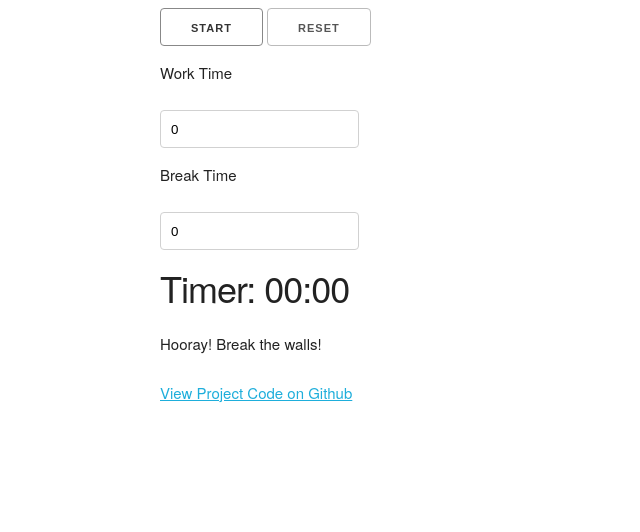
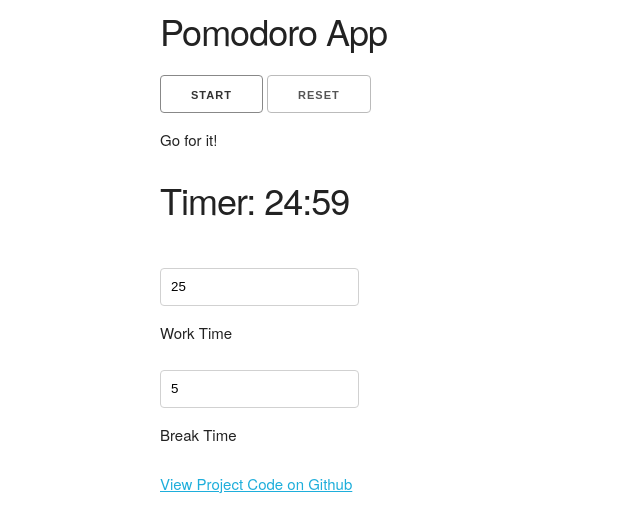
Before and after one commit to LiviuLvu/free-code-camp, a plain HTML site: page advanced-frontend-projects/pomodoro-timer/index.html in a window 1280 px wide. Both pictures are taken after a click on the button "Start". Shown: the whole page, without its empty margins (0-640 px from the left). Drawn offline with nearby package versions, Linux system fonts and the light colour scheme.

Commit message:
added start and reset functionality, with related messages

```diff
--- a/advanced-frontend-projects/pomodoro-timer/index.html
+++ b/advanced-frontend-projects/pomodoro-timer/index.html
@@ -10,18 +10,19 @@
 
 <body>
   <div class="container">
+    <h3>Pomodoro App</h3>
+    <!-- give instructions to work or break -->
 
     <input type="button" value="Start">
     <input type="button" value="Reset">
+    <p class="message">Set timers and press start</p>
+    <h3>Timer: <span class="time">00:00</span></h3>
     <br>
+    <input type="number" value="25" class="work-val">
     <p>Work Time</p>
-    <input type="number" value="0" class="work-val">
+    <input type="number" value="5" class="break-val">
     <p>Break Time</p>
-    <input type="number" value="0" class="break-val">
 
-    <h3>Timer: <span class="time">00:00</span></h3>
-    <!-- give instructions to work or break -->
-    <p class="message">...</p>
 
     <p>
       <a href="https://github.com/LiviuLvu/free-code-camp/tree/gh-pages/advanced-frontend-projects/pomodoro-timer">View Project Code on Github</a>
--- a/advanced-frontend-projects/pomodoro-timer/main.js
+++ b/advanced-frontend-projects/pomodoro-timer/main.js
@@ -1,43 +1,62 @@
-// possible solution
 
-function startTimer(duration, display) {
-  var timer = duration, minutes, seconds;
+function TimerModule(timer) {
+  var isOn = false;
+  var interval;
 
-  var cocos = setInterval(function() {
-    minutes = parseInt(timer / 60, 10);
-    seconds = parseInt(timer % 60, 10);
-
+  function count() {
+    console.log(timer);
+    var minutes = parseInt(timer / 60, 10);
+    var seconds = parseInt(timer % 60, 10);
+    // put a 0 in front of one digit
     minutes = minutes < 10 ? "0" + minutes : minutes;
     seconds = seconds < 10 ? "0" + seconds : seconds;
 
-    display.text(minutes + ":" + seconds);
+    $('.time').text(minutes + ":" + seconds);
+    --timer;
+    if (timer < 0) {
+      $('.message').text('Hooray, Timeout!');
+      clearInterval(interval);
+      // to do: call the takeBreak function
+    }
+  }
 
-    --timer;
+  function takeBreak() {
+    // to do: code for the break time
+    // to do: at end of run call count functinon
+  }
 
-    if (timer < 0) {
-      $('.message').text('Hooray! Break the walls!');
-      clearInterval(cocos);
+  this.start = function() {
+    if (!this.isOn) {
+      interval = setInterval(count.bind(this), 1000);
+      $('.message').text('Go for it!');
     }
-  }, 1000);
+    this.isOn = true;
+  };
 
+  this.reset = function() {
+    clearInterval(interval);
+    timer = 0;
+    $('.work-val').val(0);
+    $('.message').text('Timer was reset to 0');
+    $('.time').text('00' + ":" + '00');
+    this.isOn = false;
+  };
 }
 
-// function clearTimer(display) {
-//   clearInterval();
-// }
 
 jQuery(function($) {
 
   $('input[value="Start"]').on('click', function(event) {
-    // time in seconds
     var workVal = $('.work-val').val();
-    // var breakVal = $('.break-val').val();
-    var workDuration = workVal * 60;
-    // var breakDuration = breakVal * 60;
-    var display = $('.time');
+    var timer = workVal * 60;
+    var pomodoro = new TimerModule(timer);
 
-    console.log(workVal);
-    startTimer(workDuration, display);
+    pomodoro.start();
+
+    $('input[value="Reset"]').on('click', function(event) {
+      pomodoro.reset();
+    });
+
   });
 
 
```
